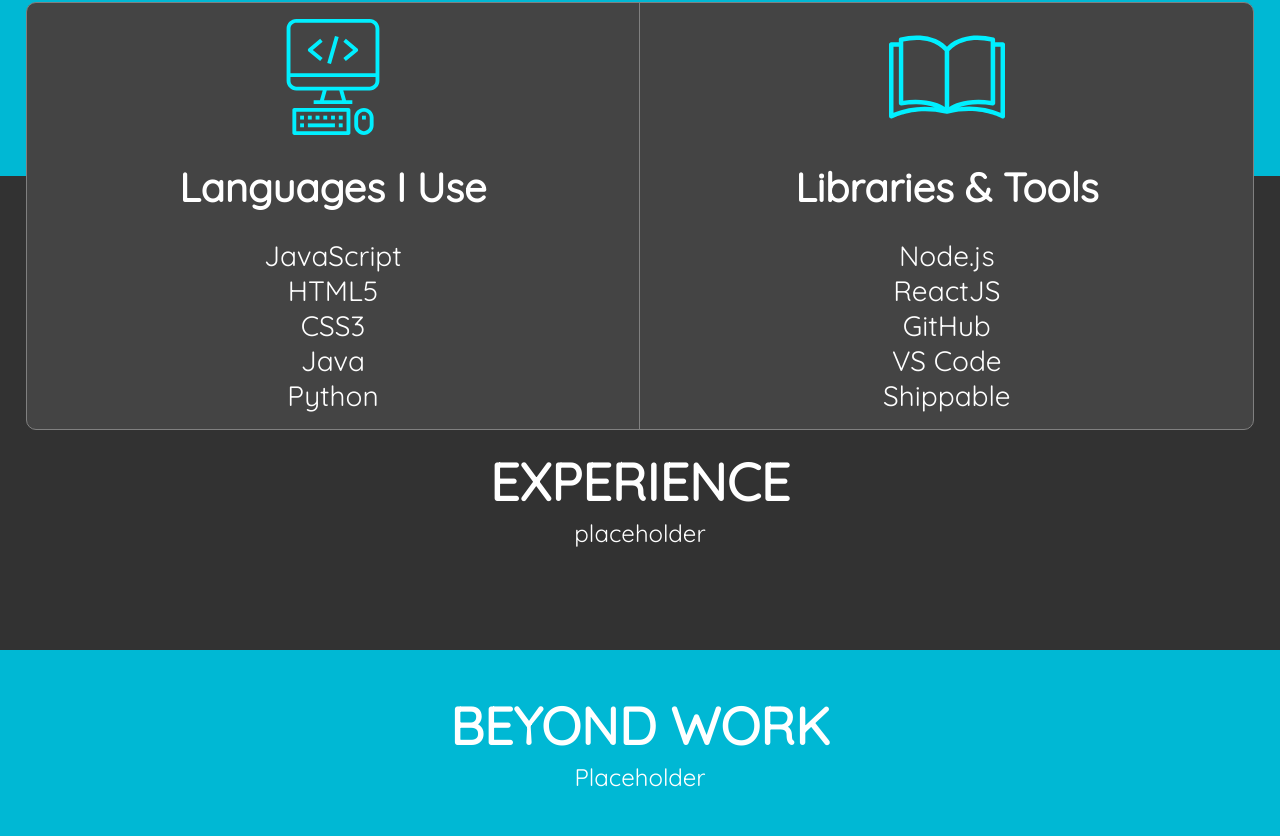
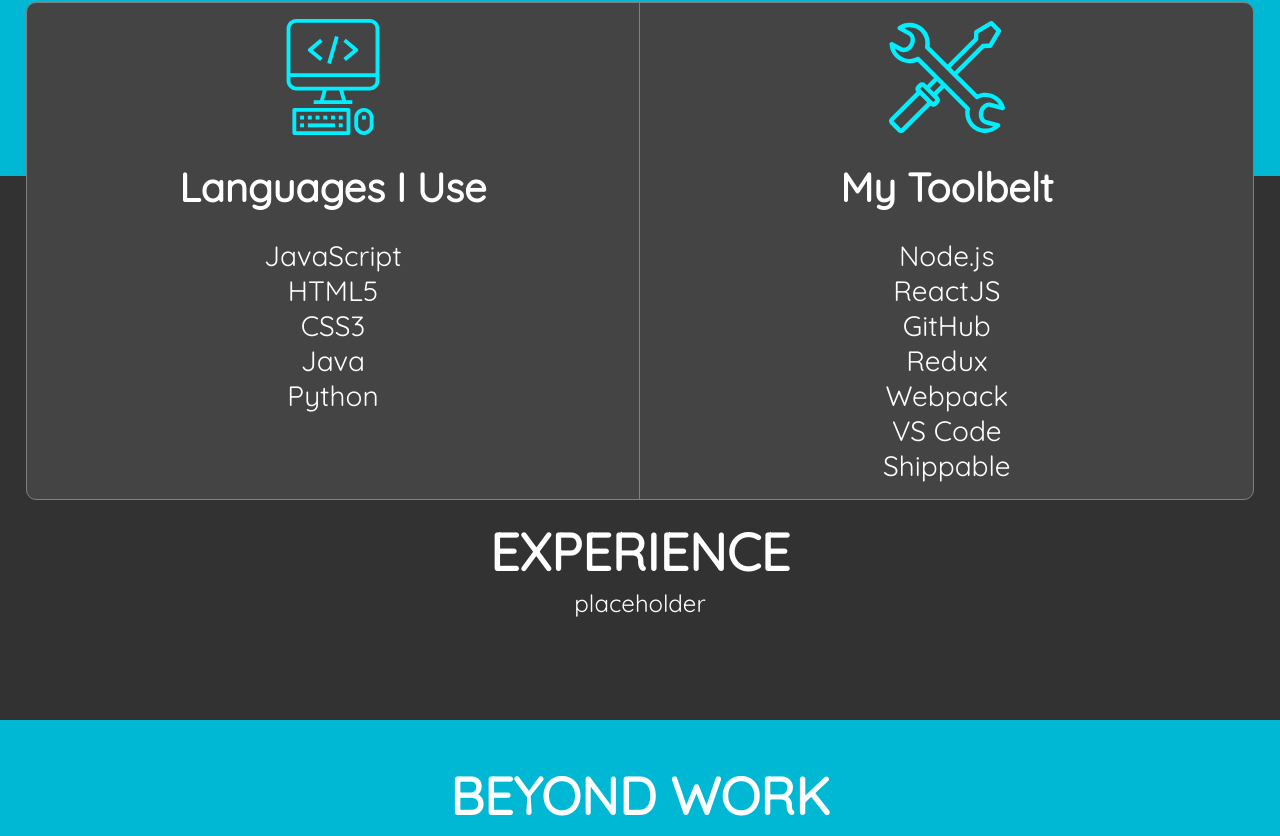
Before and after one commit to wtaylor45/wtaylor.tech, a React (Create React App) app: page / in a window 1280 px wide. Shown: the part 862-1698 px from the top of the page. Built offline with nearby package versions, Linux system fonts and the light colour scheme; a web font is replaced by a local one.

Commit message:
Refactored tech table, added to experience section

```diff
--- /dev/null
+++ b/src/components/TechTable.js
@@ -0,0 +1,18 @@
+import React from 'react';
+import Table from './Table';
+import IconTableColumn from './IconTableColumn';
+import List from '../containers/List';
+import web from '../web.svg';
+import tool from '../tools.svg';
+
+const TechTable = ({ languages, tools }) =>
+    <Table>
+        <IconTableColumn icon={web} title="Languages I Use" border={true}>
+            <List elements={languages} />
+        </IconTableColumn>
+        <IconTableColumn icon={tool} title="My Toolbelt" border={false}>
+            <List elements={tools} />
+        </IconTableColumn>
+    </Table>
+
+export default TechTable;
--- a/src/containers/App.js
+++ b/src/containers/App.js
@@ -3,18 +3,12 @@
 import Logo from '../components/Logo';
 import logoSrc from '../logo.png';
 import lincoln from '../lincoln.jpg';
-import data from '../data.json';
 import HeroHeader from '../components/HeroHeader';
 import { MuiThemeProvider, createMuiTheme } from '@material-ui/core/styles';
 import { purple, cyan, } from '@material-ui/core/colors';
-import SectionContainer from './SectionContainer';
-import Table from '../components/Table';
-import web from '../web.svg';
-import book from '../book.svg';
-import IconTableColumn from '../components/IconTableColumn';
-import List from './List';
-// import PhotoBoxGrid from '../components/PhotoBoxGrid';
-// import Grid from '@material-ui/core/Grid';
+import Section from '../components/Section';
+import TechTable from '../components/TechTable';
+import tech from '../tech.json';
 
 const AppContainer = styled.div`
   color: white;
@@ -60,24 +54,31 @@
         <AppContainer>
           <Logo animate={true} imgSrc={logoSrc}></Logo>
           <HeroHeader image={lincoln} introTitle="Hi, I'm Will, "
-            mainTitle="Front-End Developer." subTitle="(Also musician, traveler, and New York Jets Fan)"
+            mainTitle="Software Developer." subTitle="(Also musician, traveler, and New York Jets Fan)"
             minHeight="70vh" isFixed={true} />
           <Container backgroundColor={theme.palette.primary.dark} padding="24px 24px 200px 24px">
-            <SectionContainer sections={data.about} />
+            <Section title="About Me">
+              Like I said up there, I'm Will. I'm a front-end developer who works mostly in React. I'm currently located in the Washington, D.C.
+              area working for Macedon Technologies. I've been programming since I was 12, and have been working on web tech for the past 4 years.
+            </Section>
           </Container>
           <Container margin="-200px 0px 0px 0px">
-            <Table>
-              <IconTableColumn icon={web} title="Languages I Use" border={true}>
-                <List elements={data.languages} />
-              </IconTableColumn>
-              <IconTableColumn icon={book} title="Libraries & Tools" border={false}>
-                <List elements={data.tools} />
-              </IconTableColumn>
-            </Table>
-            <SectionContainer sections={data.experience}></SectionContainer>
+            <TechTable languages={tech.languages} tools={tech.tools} />
+            <Section title="Experience">
+              placeholder
+            </Section>
           </Container>
           <Container backgroundColor={theme.palette.primary.dark} padding="24px 24px 200px 24px">
-            <SectionContainer sections={data.beyondWork} />
+            <Section title="Beyond Work">
+              Having been born in France to a french monther and english father has meant that my life largely revolves around travel. I've been to countless countries on 5 continents where I've had the ability to interact with so many incredible people.
+              <br/>
+              <br/>
+              Aside from programming, my other passions in life are music, and my dog Zeus. I have been playing guitar and making music for 12 years,
+              playing in bands on and off.
+              <br/>
+              Zeus is my mutt puppy who I rescued in July 2018. He's the best - super cuddly -
+              and if you work with me you might just get to meet him.
+            </Section>
           </Container>
           <Container>
             {/* <Grid container direction="row" alignItem="center" >
--- a/src/containers/SectionContainer.js
+++ /dev/null
@@ -1,40 +0,0 @@
-import React, { Component } from 'react';
-import styled from 'styled-components';
-import Section from '../components/Section';
-
-const Container = styled.div`
-    position: relative;
-    display: flex;
-    flex-direction: row;
-    justify-content: center;
-    width: 100%;
-
-    @media screen and (max-width: 768px) {
-        display: block;
-    }
-`
-class SectionContainer extends Component {
-    constructor(props){
-        super(props);
-
-        this.state = {
-            sections: []
-        }
-    }
-
-    componentDidMount(){
-        this.setState({
-            sections: this.props.sections
-        })
-    }
-
-    render(){
-        return (
-            <Container>
-                {this.state.sections.map(section => <Section title={section.title}>{section.contents}</Section>)}
-            </Container>
-        )
-    }
-}
-
-export default SectionContainer;
--- a/src/data.json
+++ /dev/null
@@ -1,34 +0,0 @@
-{
-    "about": [
-        {
-            "title": "About Me",
-            "contents": "Like I said up there, I'm Will. I'm a front-end developer who works mostly in React. I'm currently located in the Washington, D.C. area working for Macedon Technologies. I've been programming since I was 12, and have been working on web tech for the past 4 years."
-        }
-    ],
-    "experience": [
-        {
-            "title": "Experience",
-            "contents": "placeholder"
-        }
-    ],
-    "languages": [
-        "JavaScript",
-        "HTML5",
-        "CSS3",
-        "Java",
-        "Python"
-    ],
-    "tools": [
-        "Node.js",
-        "ReactJS",
-        "GitHub",
-        "VS Code",
-        "Shippable"
-    ],
-    "beyondWork": [
-        {
-            "title": "Beyond Work",
-            "contents": "Placeholder"
-        }
-    ]
-}
--- /dev/null
+++ b/src/tech.json
@@ -0,0 +1,18 @@
+{
+    "languages": [
+        "JavaScript",
+        "HTML5",
+        "CSS3",
+        "Java",
+        "Python"
+    ],
+    "tools": [
+        "Node.js",
+        "ReactJS",
+        "GitHub",
+        "Redux",
+        "Webpack",
+        "VS Code",
+        "Shippable"
+    ]
+}
```
Also changed, not shown: src/tools.svg (added).
